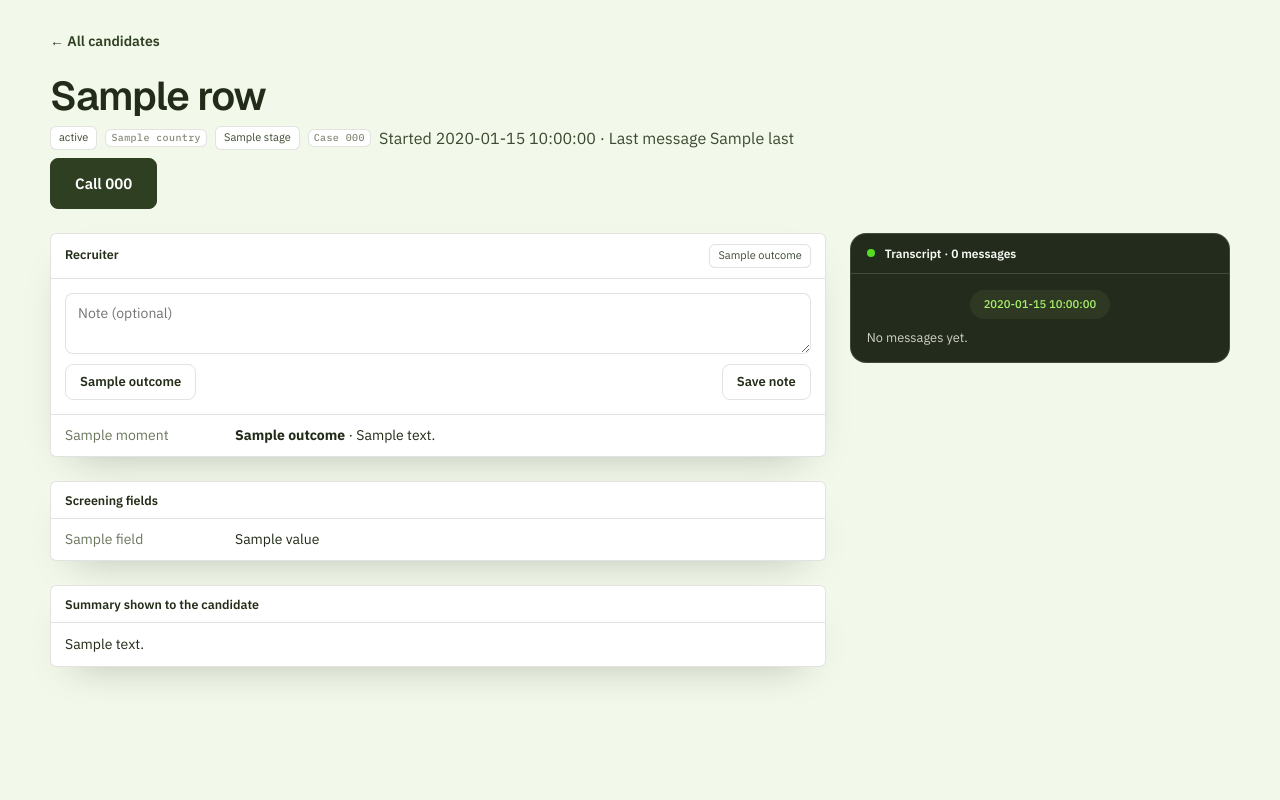
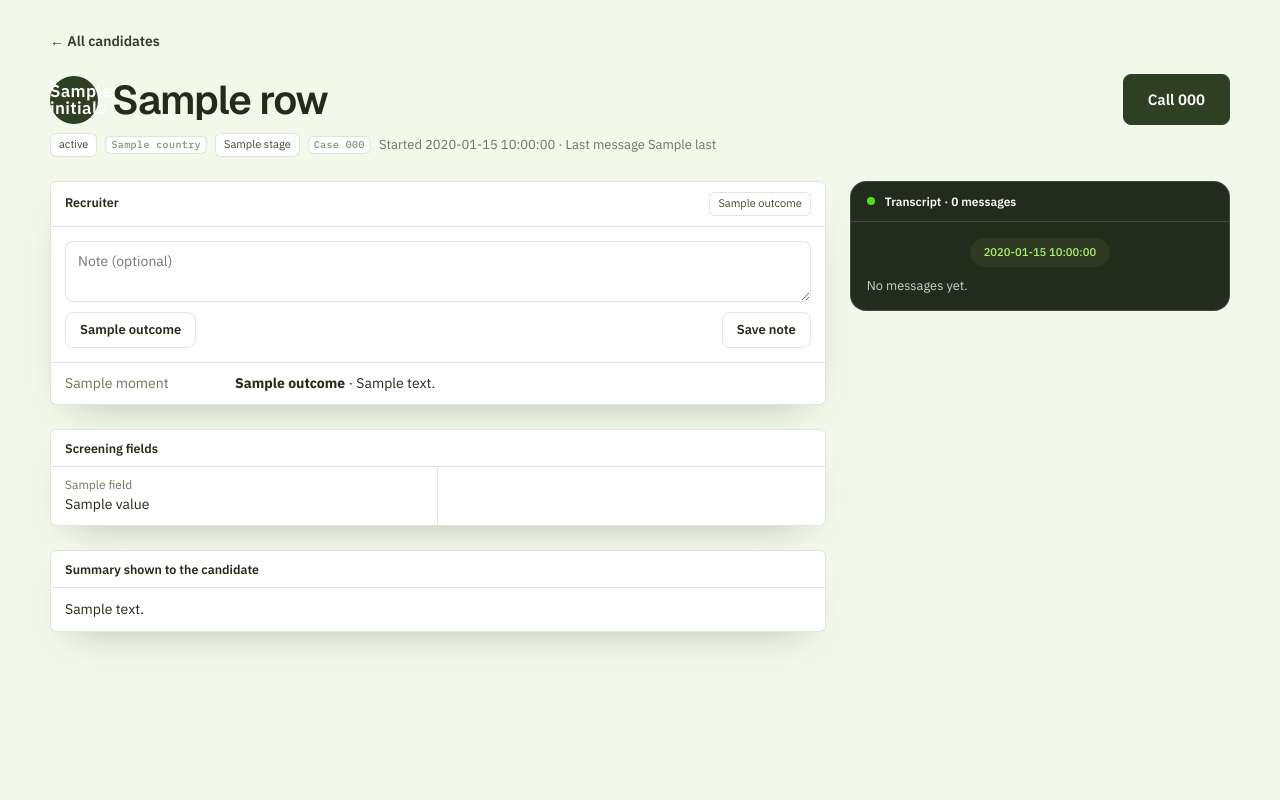
Before and after one commit to MarceloJimenez/ZonIA, a FastAPI app: template src/zonia/templates/detail.html in a window 1280 px wide. Run offline with FastAPI, Linux system fonts and the light colour scheme; the template is opened without the code that fills it: most values are stand-ins (such as "Sample title", 1, 10 or a date in 2020).

Commit message:
Give the recruiter dashboard initials, coloured tags and a compact candidate page

```diff
--- a/src/zonia/dashboard.py
+++ b/src/zonia/dashboard.py
@@ -38,6 +38,25 @@ OUTCOME_LABELS = {
 }
 
 NOTE_MAX = 2000  # characters; a note is a few lines, not a document
+
+# Tag colours: ok is green, info blue, warn amber, muted grey, alert red. A status or outcome not listed is neutral.
+STATUS_TONE = {
+    Status.QUALIFIED: "ok",
+    Status.ACTIVE: "info",
+    Status.PAUSED: "info",
+    Status.DISQUALIFIED: "muted",
+    Status.WITHDRAWN: "muted",
+    Status.INCOMPLETE: "muted",
+    Status.TECHNICAL_ERROR: "alert",
+}
+OUTCOME_TONE = {
+    RecruiterOutcome.INTERVIEW: "info",
+    RecruiterOutcome.HIRED: "ok",
+    RecruiterOutcome.REJECTED: "muted",
+    RecruiterOutcome.NO_ANSWER: "warn",
+}
+
+LATE = timedelta(hours=24)  # from this wait on, the Waiting column turns amber
 
 EMPTY = "—"
 
@@ -96,6 +115,12 @@ def waiting(since: datetime, now: datetime) -> str:
     return f"{gap.days} d"
 
 
+def initials(name: str | None) -> str:
+    """The first letters of the first two words of the name, for example "AL" for "Ana López". "?" without a name."""
+    words = (name or "").split()
+    return "".join(w[0] for w in words[:2]).upper() or "?"
+
+
 def field_rows(fields: ScreeningFields) -> list[tuple[str, str]]:
     """(label, value) for each screening field. An empty field shows EMPTY."""
     licence = EMPTY if fields.driver_license is None else ("Yes" if fields.driver_license else "No")
@@ -123,10 +148,10 @@ def list_row(c: ConversationRow, now: datetime) -> dict:
     return {
         "id": c.id,
         "name": c.fields.full_name or f"Conversation {c.id}",
+        "initials": initials(c.fields.full_name),
         "country": c.country,
         "status": status_label(c.status),
-        "qualified": c.status == Status.QUALIFIED,
-        "technical_error": c.status == Status.TECHNICAL_ERROR,  # the recruiter contacts the candidate again
+        "status_tone": STATUS_TONE.get(c.status),
         "stage": STAGE_LABELS[c.stage],
         "zone": zone(c.fields),
         "started": when(c.created_at),
@@ -134,12 +159,14 @@ def list_row(c: ConversationRow, now: datetime) -> dict:
         "case_code": c.case_code,
         "phone": c.phone,
         "outcome": None if c.outcome is None else OUTCOME_LABELS[c.outcome],
+        "outcome_tone": OUTCOME_TONE.get(c.outcome),
         "service_zone": service_zone(c.fields),
         "availability": availability(c.fields),
         "schedule": schedule(c.fields),
         "experience": experience(c.fields),
         "start_date": start_date(c.fields),
         "waiting": waiting(c.updated_at, now),
+        "late": now - c.updated_at >= LATE,
     }
 
 
--- a/src/zonia/static/zonia.css
+++ b/src/zonia/static/zonia.css
@@ -10,6 +10,7 @@
   --night: #1a2014; --night-panel: #232b1d; --night-raised: #2e3822; --on-night: #f9fcf4;
   --on-night-line: #f9fcf426; --on-night-fill: #f9fcf41a; --on-night-muted: #d0d4c6;
   --lime: #a9f36b; --signal: #54de21; --success-bg: #e6f4d8; --success-ink: #1f4a0e; --alert-bg: #fbe4df; --alert-ink: #9b2c1f;
+  --info-bg: #e2ecf6; --info-ink: #1f4870; --warn-bg: #fbefd2; --warn-ink: #7a4f00;
   --font-display: "Geist", system-ui, sans-serif; --font-sans: "IBM Plex Sans", system-ui, sans-serif;
   --font-label: "Inter", system-ui, sans-serif; --font-mono: "IBM Plex Mono", ui-monospace, monospace;
   --space-3: 10px; --space-4: 14px; --space-6: 24px;
@@ -41,7 +42,6 @@ td { padding: 12px 14px; border-top: 1px solid var(--line); }
 td.name { font-weight: 600; }
 td.name a { text-decoration: none; }
 td.phone { white-space: nowrap; font-variant-numeric: tabular-nums; }
-.page-head .call { align-self: flex-start; }
 .recruiter-form { display: grid; gap: var(--space-3); padding: var(--space-4); border-top: 1px solid var(--line); }
 .recruiter-form textarea { font: 400 14px/1.4 var(--font-sans); padding: 10px 12px; border: 1px solid var(--line); border-radius: var(--radius-md); background: var(--surface); color: var(--ink); resize: vertical; }
 .recruiter-form .zn-btn { padding: 8px 14px; font-size: 13px; }
@@ -64,7 +64,30 @@ td.nowrap { white-space: nowrap; }
 .filter select, .filter-search { font: 400 14px/1.4 var(--font-sans); padding: 9px 12px; border: 1px solid var(--line); border-radius: var(--radius-md); background: var(--surface); color: var(--ink); }
 .filter-search { width: 280px; max-width: 100%; height: 40px; box-sizing: border-box; }
 .filter-clear { font-size: 13px; color: var(--ink-2); }
+/* List rows: initials, a lighter dash for empty cells, and the whole row opens the candidate. */
+tbody tr { position: relative; transition: background .12s; }
 tbody tr:hover { background: var(--surface-tint); }
+table.rows td.name a::after { content: ""; position: absolute; inset: 0; }
+table.rows td.phone a { position: relative; z-index: 1; }
+td.name { white-space: nowrap; }
+td.name a { color: var(--ink); vertical-align: middle; }
+tbody tr:hover td.name a { color: var(--accent); }
+.avatar { display: inline-grid; place-items: center; width: 28px; height: 28px; margin-right: 10px; vertical-align: middle; border-radius: 50%; background: var(--surface-tint); color: var(--brand); font: 600 11px/1 var(--font-sans); letter-spacing: .02em; flex: none; }
+.avatar--lg { width: 48px; height: 48px; margin: 0; font-size: 17px; background: var(--brand); color: var(--on-brand); }
+.empty { color: var(--ink-subtle); opacity: .6; }
+td.late { color: var(--warn-ink); font-weight: 600; }
+
+/* Candidate page: initials, name and Call button on one line. */
+.person { display: flex; flex-wrap: wrap; align-items: center; gap: var(--space-4); }
+.person .call { margin-left: auto; }
+.page-head .row-wrap p { font-size: 13px; color: var(--ink-muted); }
+.field-grid { display: grid; grid-template-columns: repeat(2, minmax(0, 1fr)); margin: 0; border-top: 1px solid var(--line); }
+.field-grid > div { padding: var(--space-3) var(--space-4); border-bottom: 1px solid var(--line); }
+.field-grid > div:nth-child(odd) { border-right: 1px solid var(--line); }
+.field-grid > div:nth-last-child(-n+2):nth-child(odd), .field-grid > div:last-child { border-bottom: 0; }
+.field-grid dt { font-size: 12px; color: var(--ink-muted); }
+.field-grid dd { margin: 2px 0 0; font-size: 14px; line-height: 1.5; color: var(--ink); }
+@media (max-width: 560px) { .field-grid { grid-template-columns: 1fr; } .field-grid > div:nth-child(odd) { border-right: 0; } .field-grid > div:nth-last-child(2) { border-bottom: 1px solid var(--line); } }
 
 /* Button */
 .zn-btn { display: inline-flex; align-items: center; gap: 6px; font: 600 15px/1.4 var(--font-sans); padding: 14px var(--space-6); border-radius: var(--radius-md); border: 1px solid var(--line); background: transparent; color: var(--ink); cursor: pointer; text-decoration: none; }
@@ -78,6 +101,9 @@ tbody tr:hover { background: var(--surface-tint); }
 .zn-tag--ok { background: var(--success-bg); color: var(--success-ink); border-color: transparent; font-size: 10.5px; padding: 2px 7px; }
 .zn-tag--ok::before { content: "\2713"; font-weight: 600; }
 .zn-tag--alert { background: var(--alert-bg); color: var(--alert-ink); border-color: transparent; font-weight: 600; }
+.zn-tag--info { background: var(--info-bg); color: var(--info-ink); border-color: transparent; }
+.zn-tag--warn { background: var(--warn-bg); color: var(--warn-ink); border-color: transparent; }
+.zn-tag--muted { background: var(--surface-tint); color: var(--ink-muted); border-color: transparent; }
 .zn-tag--code { font: 500 10px/1.4 var(--font-mono); color: var(--ink-subtle); padding: 1px 5px; letter-spacing: 0.04em; }
 .zn-pill { display: inline-flex; align-items: center; gap: 6px; font: 500 11.2px/1.5 var(--font-sans); padding: 6px 14px; border-radius: var(--radius-pill); background: var(--night-raised); color: var(--lime); }
 .zn-dot { width: 8px; height: 8px; border-radius: 50%; background: var(--signal); flex: none; }
--- a/src/zonia/templates/detail.html
+++ b/src/zonia/templates/detail.html
@@ -4,22 +4,25 @@
 <a class="back" href="/">← All candidates</a>
 
 <div class="page-head">
+<div class="person">
+<span class="avatar avatar--lg" aria-hidden="true">{{ row.initials }}</span>
 <h1>{{ row.name }}</h1>
+{% if row.phone %}<a class="zn-btn zn-btn--primary call" href="tel:{{ row.phone }}">Call {{ row.phone }}</a>{% endif %}
+</div>
 <div class="row-wrap">
-<span class="zn-tag{{ ' zn-tag--ok' if row.qualified }}{{ ' zn-tag--alert' if row.technical_error }}">{{ row.status }}</span>
+<span class="zn-tag{{ ' zn-tag--' ~ row.status_tone if row.status_tone }}">{{ row.status }}</span>
 <span class="zn-tag zn-tag--code">{{ row.country }}</span>
 <span class="zn-tag">{{ row.stage }}</span>
 <span class="zn-tag zn-tag--code">Case {{ row.case_code }}</span>
 <p>Started {{ row.started }} · Last message {{ row.last }}</p>
 </div>
-{% if row.phone %}<a class="zn-btn zn-btn--primary call" href="tel:{{ row.phone }}">Call {{ row.phone }}</a>{% endif %}
 </div>
 
 <div class="columns">
 <div class="main">
 
 <div class="zn-panel">
-<div class="zn-panel__hd"><span>Recruiter</span>{% if row.outcome %}<span class="zn-tag outcome">{{ row.outcome }}</span>{% endif %}</div>
+<div class="zn-panel__hd"><span>Recruiter</span>{% if row.outcome %}<span class="zn-tag outcome{{ ' zn-tag--' ~ row.outcome_tone if row.outcome_tone }}">{{ row.outcome }}</span>{% endif %}</div>
 <form class="recruiter-form" method="post" action="/conversations/{{ row.id }}/updates">
 <textarea name="note" rows="2" maxlength="{{ note_max }}" placeholder="Note (optional)" aria-label="Note"></textarea>
 <div class="row-wrap">
@@ -36,9 +39,11 @@
 
 <div class="zn-panel">
 <div class="zn-panel__hd"><span>Screening fields</span></div>
+<dl class="field-grid">
 {% for label, value in fields %}
-<div class="zn-panel__row"><span class="label">{{ label }}</span><span class="value">{{ value }}</span></div>
+<div><dt>{{ label }}</dt><dd{{ ' class="empty"' if value == "—" }}>{{ value }}</dd></div>
 {% endfor %}
+</dl>
 </div>
 
 {% if summary %}
```
Also changed, not shown: src/zonia/templates/list.html (+14 -11 lines), tests/test_dashboard.py (+29 -4 lines).
